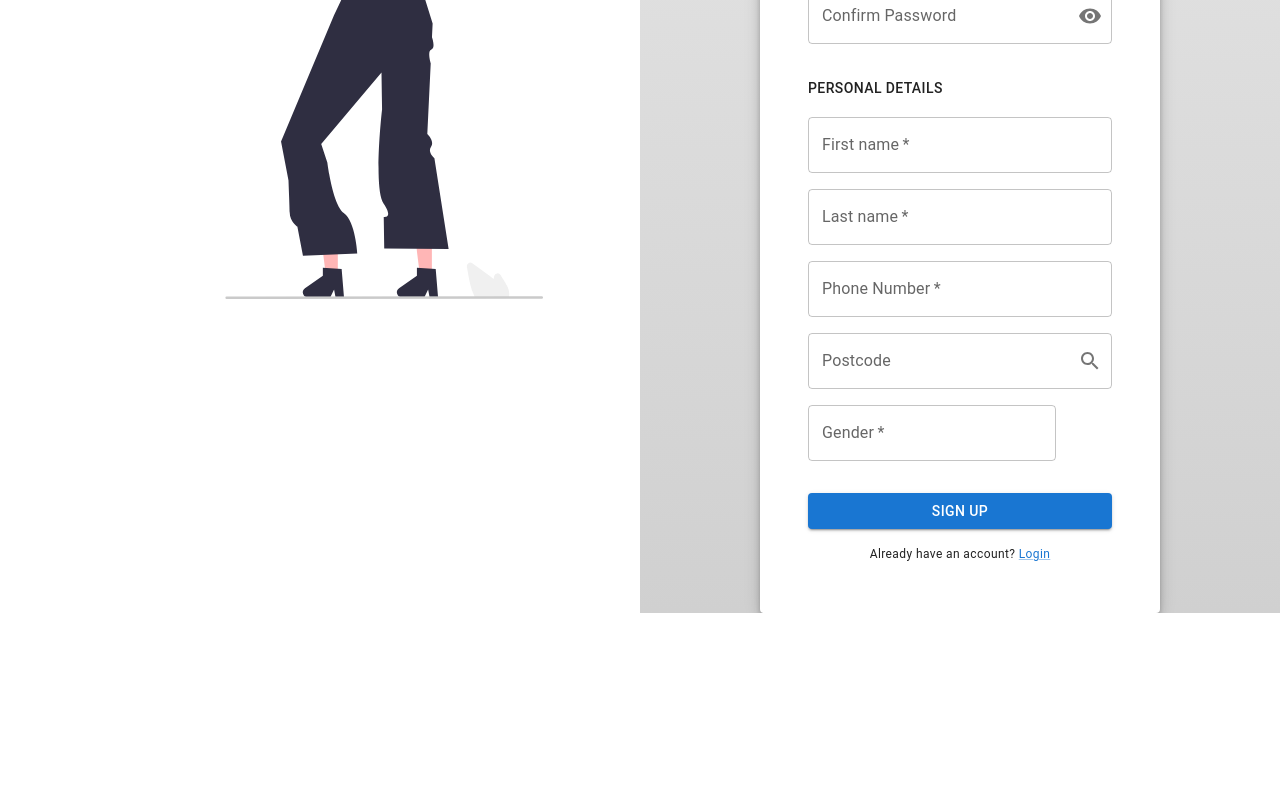
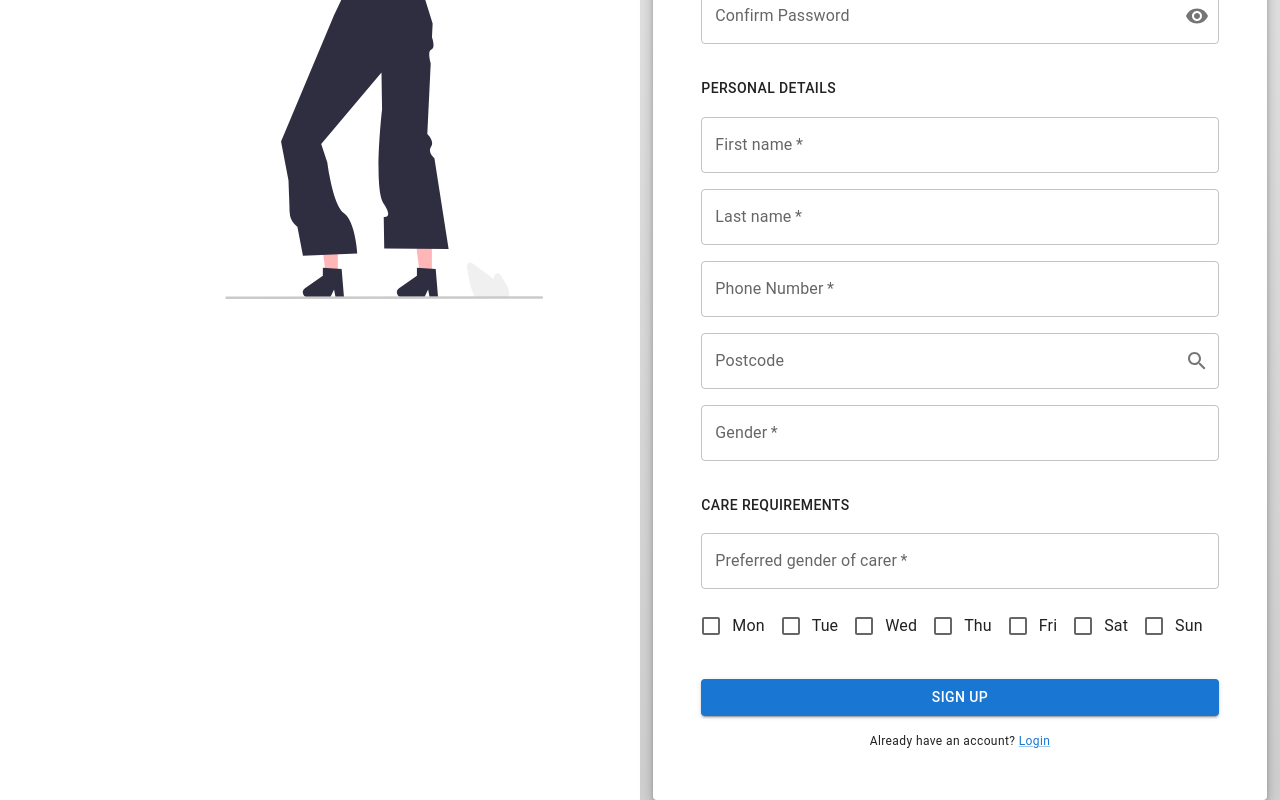
Before and after one commit to C-Sim/we-care-react, a React (Create React App) app: page /sign-up in a window 1280 px wide. Shown: the part 335-1135 px from the top of the page. Before the commit the page ends 948 px from the top, so only its background shows below. Built offline with nearby package versions, Linux system fonts and the light colour scheme.

Commit message:
checkbox fordays care needed

```diff
--- a/src/components/organisms/SignUpForm.js
+++ b/src/components/organisms/SignUpForm.js
@@ -30,6 +30,9 @@ import Button from "@mui/material/Button";
 import SearchIcon from "@mui/icons-material/Search";
 import Menu from "@mui/material/Menu";
 import MenuItem from "@mui/material/MenuItem";
+import FormGroup from "@mui/material/FormGroup";
+import FormControlLabel from "@mui/material/FormControlLabel";
+import Checkbox from "@mui/material/Checkbox";
 
 import { SIGNUP } from "../../graphql/mutations";
 import { ADDRESS_LOOKUP } from "../../graphql/queries";
@@ -269,7 +272,6 @@ export const SignUpForm = ({ isMobile }) => {
           <Typography component="h2" variant="button" align="left">
             Personal Details
           </Typography>
-
           <TextField
             required
             error={!!errors.firstName}
@@ -305,7 +307,6 @@ export const SignUpForm = ({ isMobile }) => {
             })}
           />
           {/* <Stack spacing={2}> */}
-
           <FormControl sx={{ m: 1 }} variant="outlined">
             <InputLabel htmlFor="outlined-adornment-password">
               Postcode
@@ -343,7 +344,6 @@ export const SignUpForm = ({ isMobile }) => {
               {selectedAddress}
             </Typography>
           )}
-          <div>
           <TextField
             required
             error={!!errors.lastName}
@@ -366,7 +366,49 @@ export const SignUpForm = ({ isMobile }) => {
             <MenuItem onClick={handleCloseMenu}>Male</MenuItem>
             <MenuItem onClick={handleCloseMenu}>Female</MenuItem>
           </Menu>
-          </div>
+        </Stack>
+        <Stack spacing={2}>
+          <Typography component="h2" variant="button" align="left">
+            Care Requirements
+          </Typography>
+          <TextField
+            required
+            error={!!errors.lastName}
+            label="Preferred gender of carer"
+            variant="outlined"
+            aria-controls={open ? "basic-menu" : undefined}
+            aria-haspopup="true"
+            aria-expanded={open ? "true" : undefined}
+            onClick={handleClickMenu}
+          />{" "}
+          <Menu
+            id="basic-menu"
+            anchorEl={anchorEl}
+            open={openMenu}
+            onClose={handleCloseMenu}
+            MenuListProps={{
+              "aria-labelledby": "basic-button",
+            }}
+          >
+            <MenuItem onClick={handleCloseMenu}>Male</MenuItem>
+            <MenuItem onClick={handleCloseMenu}>Female</MenuItem>
+            <MenuItem onClick={handleCloseMenu}>No preference</MenuItem>
+          </Menu>
+          <FormGroup
+            sx={{
+              display: "flex",
+              flexDirection: "row",
+              justifyContent: "space - between",
+            }}
+          >
+            <FormControlLabel control={<Checkbox />} label="Mon" />
+            <FormControlLabel control={<Checkbox />} label="Tue" />
+            <FormControlLabel control={<Checkbox />} label="Wed" />
+            <FormControlLabel control={<Checkbox />} label="Thu" />
+            <FormControlLabel control={<Checkbox />} label="Fri" />
+            <FormControlLabel control={<Checkbox />} label="Sat" />
+            <FormControlLabel control={<Checkbox />} label="Sun" />
+          </FormGroup>
         </Stack>
         <Stack spacing={2}>
           <LoadingButton variant="contained" type="submit" loading={loading}>
```
Lines whose indentation alone changed are shown as unchanged.
